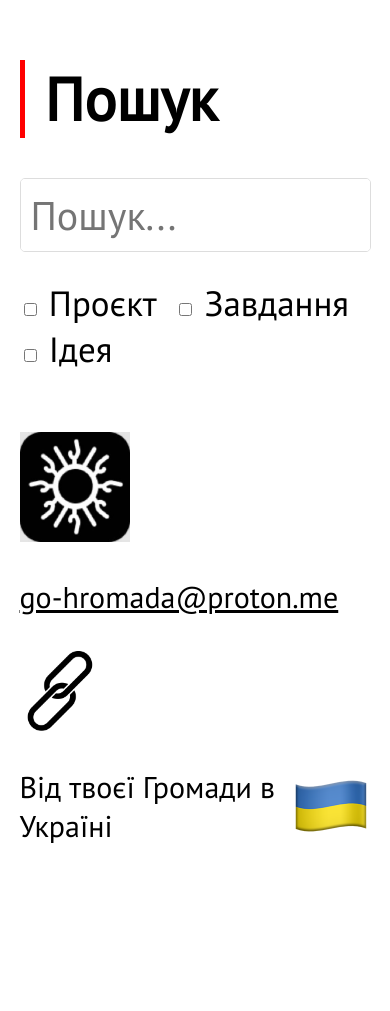
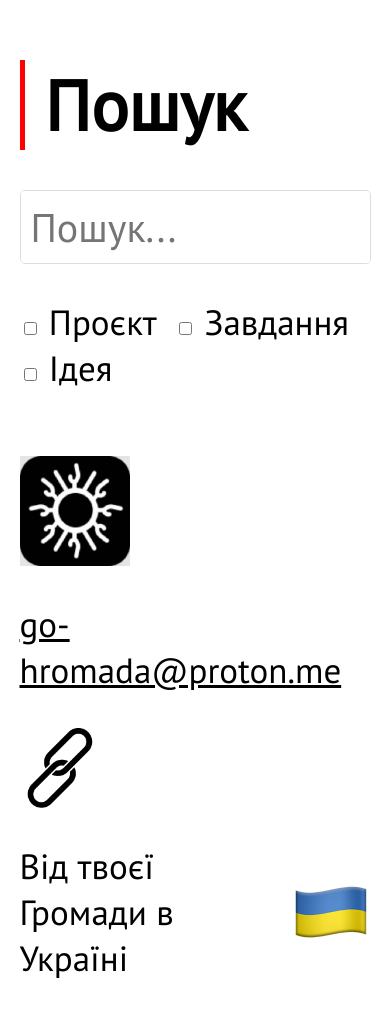
Before and after one commit to hromadianka/crimean-hromada, a Django app: template templates/search.html in a window 390 px wide. Shown: the part 122-1133 px from the top of the page. Before the commit the page ends 965 px from the top, so only its background shows below. Run offline with Django 4.2, Linux system fonts and the light colour scheme; the template is opened without the code that fills it, so the values that code supplies are empty; some libraries are stand-ins or nearby versions.

Commit message:
Update style.css

```diff
--- a/static/style.css
+++ b/static/style.css
@@ -50,7 +50,7 @@ header ul li a {
         width: 100%;
     }
 
-p, a, .filter-group, label, summary, input, blockquote {
+p, a, .filter-group, label, summary, input, blockquote, details, li {
     font-family: 'PT Sans', sans-serif;
     line-height: normal;
     color: black;
@@ -97,7 +97,7 @@ button {
         padding: 8px;
     }
 
-    p, a, .filter-group, label, blockquote {
+    p, a, .filter-group, label, blockquote, details, li {
         font-size: 16px;
     }
 
@@ -197,16 +197,16 @@ button {
     }
 
     main {
-        padding-bottom: 30px;
+        padding-bottom: 35px;
     }
 
 
-    p, a, label, blockquote {
-        font-size: 30px;
+    p, a, label, blockquote, details, li {
+        font-size: 35px;
     }
 
     .filter-group {
-        margin-top: 28px !important;
+        margin-top: 35px !important;
     }
 
     .filter-group label {
@@ -215,14 +215,14 @@ button {
     }
 
     h1 {
-        font-size: 60px;
+        font-size: 70px;
         margin-bottom: 40px;
         margin-top: 40px;
     }
 
 
     h2 {
-        font-size: 40px;
+        font-size: 50px;
     }
 
     footer {
```
